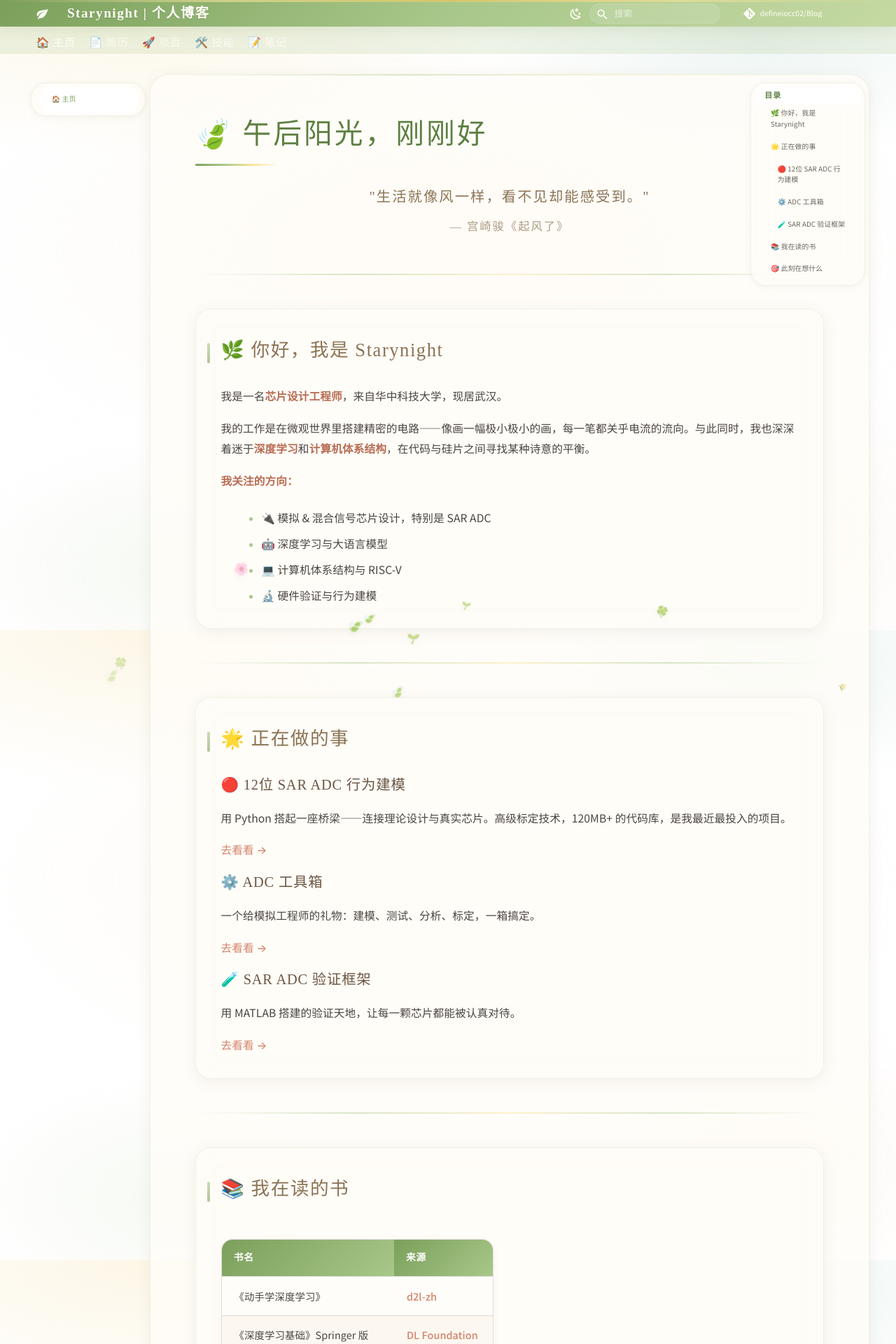
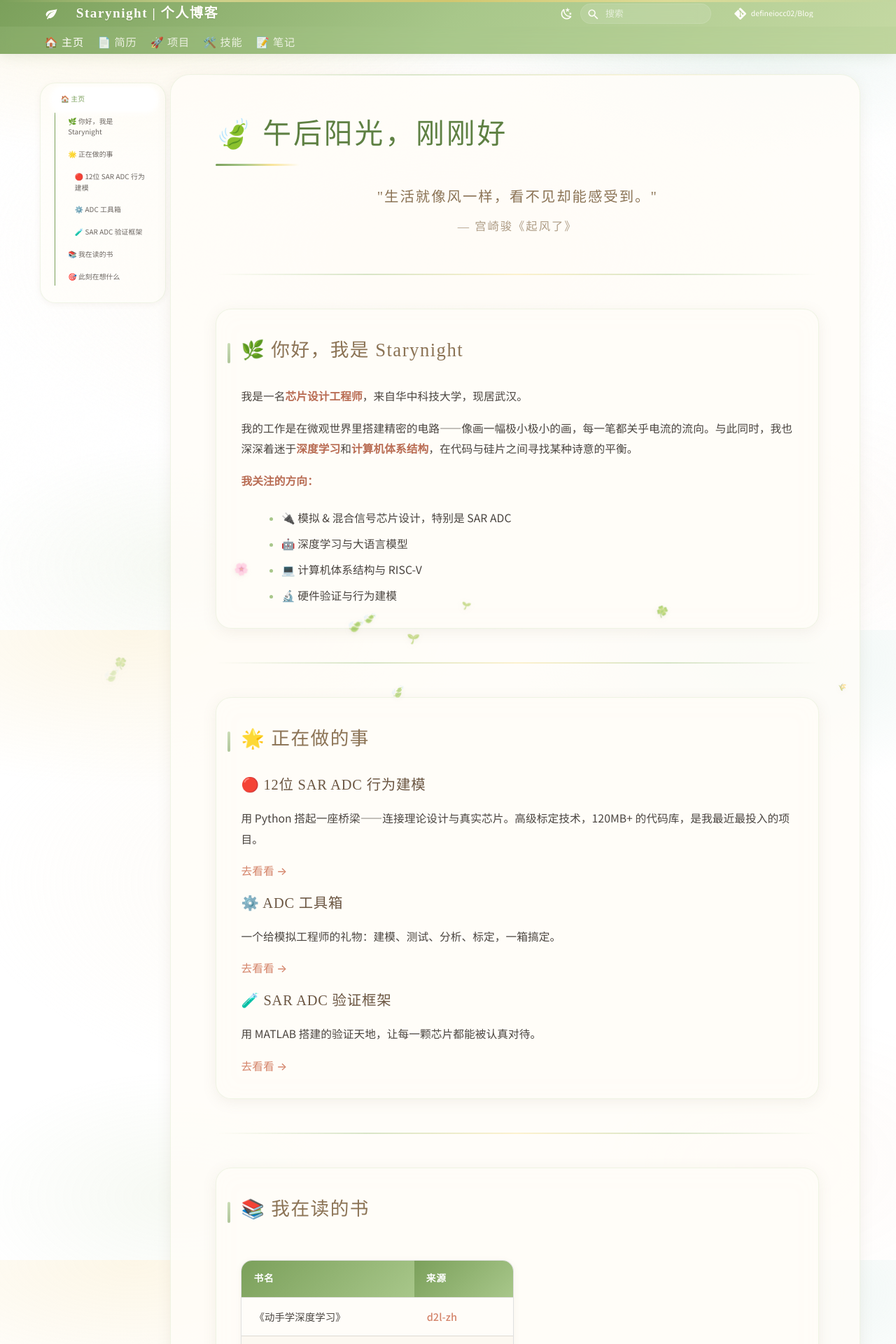
Before and after one commit to defineiocc02/Blog, an MkDocs documentation site: the page built from docs/index.md, in a window 1280 px wide. Shown: the top 1920 px of the page at 70% size. Built offline with MkDocs 1.6.1 and Material for MkDocs 9.7.7, drawn with Linux system fonts in a browser that asks for light colours; some web fonts are replaced; comment, search, counter and statistics services are not loaded; some of the changed text lies outside the part shown.

Commit message:
✨ 优化布局：弹性比例 + 侧边栏增强 - 使用弹性比例布局，主内容区自适应扩展 - 添加 navigation.expand 展开侧边栏 - 添加 toc.integrate 目录集成到左侧栏 - 添加 navigation.path 面包屑导航 - 隐藏右侧边栏，让主内容区更宽

```diff
--- a/docs/assets/css/ghibli.css
+++ b/docs/assets/css/ghibli.css
@@ -161,48 +161,64 @@
   -webkit-text-size-adjust: 100%;
 }
 
-/* ---- 调整内容区域宽度，大幅减少左右空白 ---- */
+/* ---- 弹性比例布局，减少左右空白 ---- */
 .md-grid {
-  max-width: 95%;
-  width: 95%;
+  max-width: 94%;
+  width: 94%;
 }
 
+/* 桌面端：侧边栏占小比例，主内容区充分扩展 */
 @media screen and (min-width: 76.25em) {
-  .md-grid {
-    max-width: 94%;
-    width: 94%;
-  }
-  .md-sidebar--primary {
-    width: 11rem;
-  }
-  .md-sidebar--secondary {
-    width: 11rem;
-    margin-left: -11rem;
-  }
-  /* 主内容区域 */
-  .md-content {
-    max-width: none;
-  }
-}
-
-@media screen and (min-width: 100em) {
   .md-grid {
     max-width: 92%;
     width: 92%;
   }
+  /* 侧边栏宽度适中 */
   .md-sidebar--primary {
     width: 12rem;
   }
+  /* 集成目录后不需要右侧边栏 */
   .md-sidebar--secondary {
-    width: 12rem;
-    margin-left: -12rem;
+    display: none;
+  }
+  /* 主内容区域自适应 */
+  .md-content {
+    max-width: none;
+    flex: 1;
+  }
+  /* 让主内容区充分利用空间 */
+  .md-main__inner {
+    display: flex;
+    flex-wrap: nowrap;
   }
 }
 
-@media screen and (min-width: 120em) {
+/* 大屏幕 */
+@media screen and (min-width: 100em) {
   .md-grid {
     max-width: 90%;
     width: 90%;
+  }
+  .md-sidebar--primary {
+    width: 13rem;
+  }
+}
+
+/* 超宽屏幕 */
+@media screen and (min-width: 120em) {
+  .md-grid {
+    max-width: 88%;
+    width: 88%;
+  }
+  .md-sidebar--primary {
+    width: 14rem;
+  }
+}
+
+/* 主内容区域padding调整 */
+@media screen and (min-width: 76.25em) {
+  .md-content {
+    padding: 1rem 2.2rem 2.5rem;
   }
 }
 
--- a/mkdocs.yml
+++ b/mkdocs.yml
@@ -24,13 +24,19 @@
         name: 切换到阳光森林
   features:
     - navigation.tabs
+    - navigation.tabs.sticky
     - navigation.sections
+    - navigation.expand
     - navigation.top
     - navigation.tracking
     - navigation.footer
     - navigation.indexes
+    - navigation.path
+    - toc.integrate
+    - toc.follow
     - search.highlight
     - search.suggest
+    - search.share
     - content.code.copy
     - content.code.annotate
   icon:
@@ -54,6 +60,7 @@
   social:
     - icon: fontawesome/brands/github
       link: https://github.com/defineiocc02
+  generator: false
 
 markdown_extensions:
   - admonition
@@ -62,6 +69,8 @@
   - pymdownx.superfences
   - pymdownx.highlight:
       anchor_linenums: true
+      line_spans: __span
+      pygments_lang_class: true
   - pymdownx.inlinehilite
   - pymdownx.tabbed:
       alternate_style: true
@@ -73,5 +82,6 @@
   - tables
   - toc:
       permalink: true
+      toc_depth: 3
 
 copyright: Copyright &copy; 2026 Starynight · 🌿 像风一样自由
```
